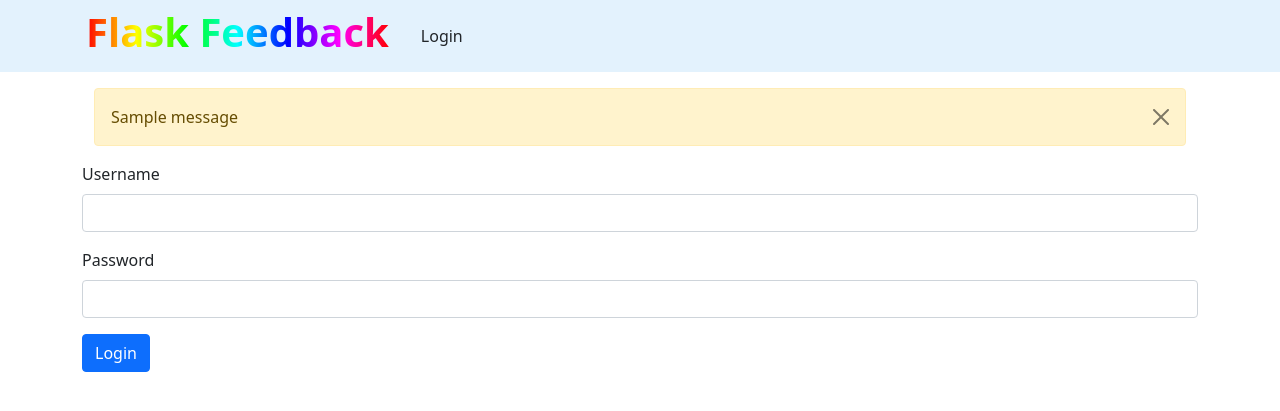
After one commit to Mitya1996/flask-feedback, a Flask app: template templates/login.html in a window 1280 px wide. The commit adds this page. Shown: the top 411 px of the page. Run offline with Flask 2, Linux system fonts and the light colour scheme; the template is opened without the code that fills it: values that come from a table or form of the project are taken from there, others are empty; tables that the repository leaves empty hold one stand-in row (values such as "Sample post"); one stand-in notice (Sample message) is shown; some libraries are stand-ins or nearby versions.

Commit message:
Part 3: Make Routes For Users finished

```diff
--- a/app.py
+++ b/app.py
@@ -1,17 +1,14 @@
 """Flask Feedback application."""
 
 from flask import Flask, render_template, redirect, request, flash
-from flask_debugtoolbar import DebugToolbarExtension
-from models import db, connect_db
+from models import db, connect_db, User
+from forms import AddUserForm, LoginForm
+import bcrypt
 
 app = Flask(__name__)
 
 # DebugToolbarExtension code str8 from docs
-app.debug = True
 app.config['SECRET_KEY'] = 'secret'
-app.config['DEBUG_TB_INTERCEPT_REDIRECTS'] = False
-toolbar = DebugToolbarExtension(app)
-
 app.config['SQLALCHEMY_DATABASE_URI'] = 'postgresql://postgres:myPassword@localhost:5432/feedback'
 app.config['SQLALCHEMY_TRACK_MODIFICATIONS'] = False
 app.config['SQLALCHEMY_ECHO'] = True
@@ -23,3 +20,42 @@
 def page_not_found(e):
     # note that we set the 404 status explicitly
     return render_template('404.html'), 404
+
+@app.route('/')
+def home():
+    return redirect('/register')
+
+@app.route('/register', methods=['GET', 'POST'])
+def register():
+    form = AddUserForm()
+    if form.validate_on_submit():
+        data = {k: v for k, v in form.data.items() if k != "csrf_token"}
+        new_user = User.register(**data)
+
+        db.session.add(new_user)
+        db.session.commit()
+
+        flash(f"{new_user.username} registered successfully.")
+        return redirect('/secret')
+
+    return render_template('register.html', form=form)
+
+@app.route('/secret')
+def secret():
+    return render_template('secret.html')
+
+@app.route('/login', methods=['GET', 'POST'])
+def login():
+    form = LoginForm()
+    if form.validate_on_submit():
+
+        username = form.username.data
+        password = form.password.data
+        user = User.authenticate(username, password)
+        if not user:
+            flash("Invalid credentials.")
+            return redirect('/login')
+        flash(f"{username} logged in successfully.")
+        return redirect('/secret')
+
+    return render_template('login.html', form=form)
--- /dev/null
+++ b/forms.py
@@ -0,0 +1,37 @@
+from flask_wtf import FlaskForm
+from wtforms_alchemy import model_form_factory, Unique
+from wtforms import StringField, PasswordField
+from wtforms.validators import InputRequired, NumberRange, Length
+# The variable db here is a SQLAlchemy object instance from
+# Flask-SQLAlchemy package
+from models import db, User
+
+BaseModelForm = model_form_factory(FlaskForm)
+
+class ModelForm(BaseModelForm):
+    @classmethod
+    def get_session(self):
+        return db.session
+
+class AddUserForm(ModelForm):
+    """Form for adding users."""
+
+    username = StringField("Username",
+        validators=[InputRequired(), Unique(User.username), Length(max=20)])
+    password = PasswordField("Password",
+        validators=[InputRequired()])
+    email = StringField("Email",
+        validators=[InputRequired(), Unique(User.email), Length(max=50)])
+    first_name = StringField("First Name",
+        validators=[InputRequired(), Length(max=30)])
+    last_name = StringField("Last Name",
+        validators=[InputRequired(), Length(max=30)])
+
+
+class LoginForm(ModelForm):
+    """Form for logging in."""
+
+    username = StringField("Username",
+        validators=[InputRequired()])
+    password = PasswordField("Password",
+        validators=[InputRequired()])
--- a/static/css/style.css
+++ b/static/css/style.css
@@ -0,0 +1,7 @@
+.css-rainbow-text {
+    background: linear-gradient(90deg, #f00,#ff2b00,#f50,#ff8000,#fa0,#ffd500,#ff0,#d4ff00,#af0,#80ff00,#5f0,#2bff00,#0f0,#00ff2b,#0f5,#00ff80,#0fa,#00ffd5,#0ff,#00d4ff,#0af,#007fff,#05f,#002bff,#00f,#2a00ff,#50f,#7f00ff,#a0f,#d400ff,#f0f,#ff00d4,#f0a,#ff0080,#f05,#ff002b,#f00);
+    color: #0000;
+    -webkit-background-clip: text;
+    background-clip: text;
+    font-weight: bold;
+}
--- a/templates/base.html
+++ b/templates/base.html
@@ -9,7 +9,8 @@
     <link rel="stylesheet" href="/static/css/style.css">
 </head>
 <body>
-    <div class="container my-3">
+    {% include 'navbar.html' %}
+    <div class="container mb-5">
     {% block content %}{% endblock %}
     </div>
 
--- /dev/null
+++ b/templates/flash-alerts.html
@@ -0,0 +1,12 @@
+{% with messages = get_flashed_messages() %}
+{% if messages %}
+  {% for message in messages %}
+    <div class="container">
+        <div class="alert alert-warning alert-dismissible fade show" role="alert">
+            {{ message }}
+            <button type="button" class="btn-close" data-bs-dismiss="alert" aria-label="Close"></button>
+        </div>
+    </div>
+  {% endfor %}
+{% endif %}
+{% endwith %}
--- /dev/null
+++ b/templates/login.html
@@ -0,0 +1,25 @@
+{% extends 'base.html' %}
+
+{% block title %}Login{% endblock %}
+
+{% block content %}
+
+{% include 'flash-alerts.html' %}
+
+<form action="/login" method="POST">
+    {{ form.hidden_tag() }} <!--add type=hidden form fields -->
+    {% for field in form if field.widget.input_type != 'hidden' %}
+    <div class="mb-3">
+        {{field.label(class_="form-label")}}
+        {{field(class_="form-control")}}
+
+        {% for err in field.errors %}
+        <small class="form-text text-danger d-block">{{err}}</small>
+        {% endfor %}
+
+    </div>
+    {% endfor %}
+    <button class="btn btn-primary">Login</button>
+</form>
+
+{% endblock %}
--- /dev/null
+++ b/templates/navbar.html
@@ -0,0 +1,13 @@
+<div style="background-color: #e3f2fd;">
+    <ul class="nav container d-flex align-items-center mb-3">
+        <li class="nav-item">
+        <a class="nav-link" href="/"><h1 class="css-rainbow-text">Flask Feedback</h1></a>
+        </li>
+        <li class="nav-item float-end">
+        <a class="nav-link text-dark" href="/login">Login</a>
+        </li>
+        <li class="nav-item">
+            <a class="nav-link text-dark" href="/"></a>
+        </li>
+    </ul>
+</div>
```
Also changed, not shown: models.py (+28 -3 lines), requirements.txt (+16 -0 lines), templates/register.html (added, +25 -0 lines), templates/secret.html (added, +13 -0 lines).
